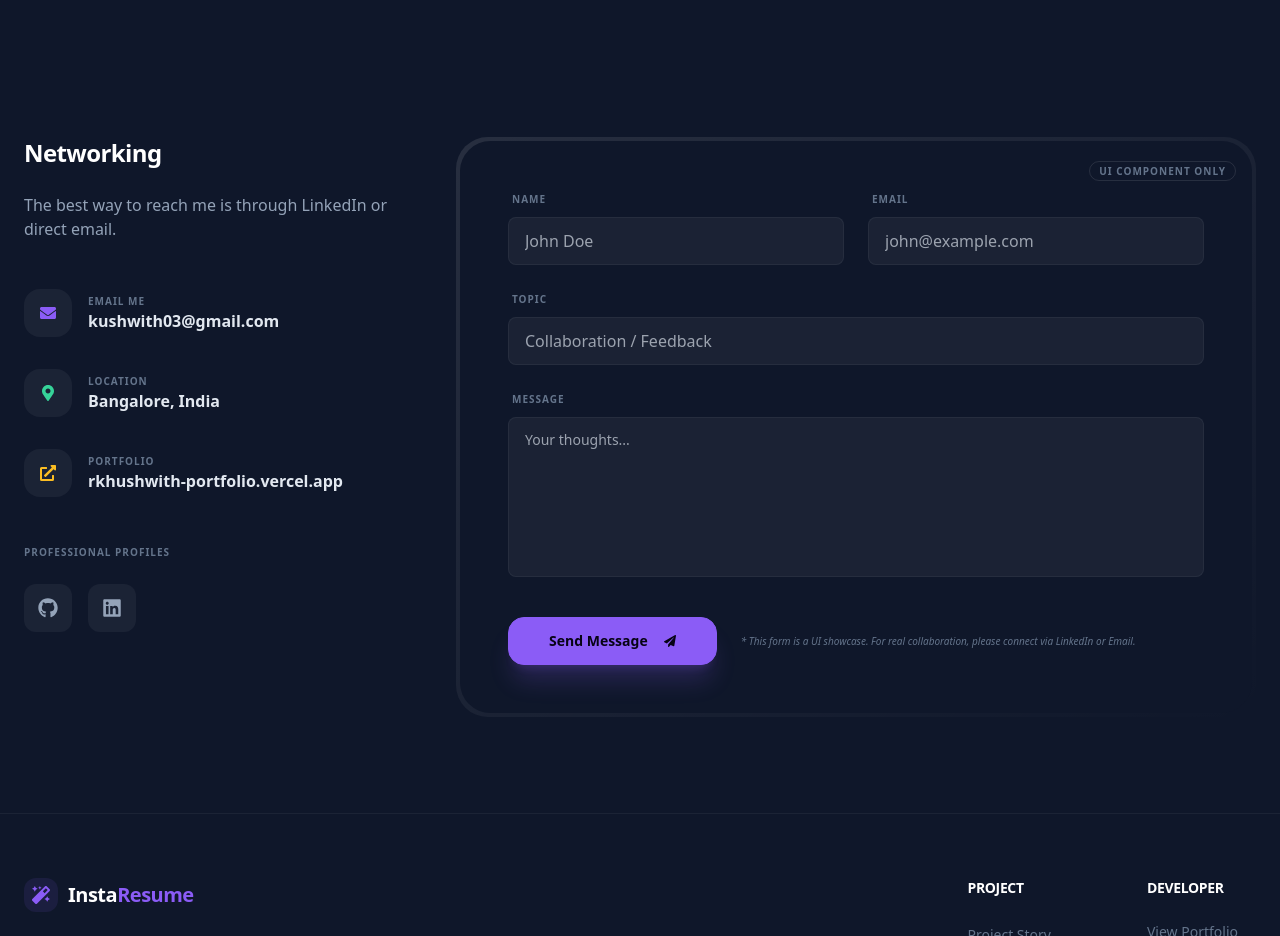
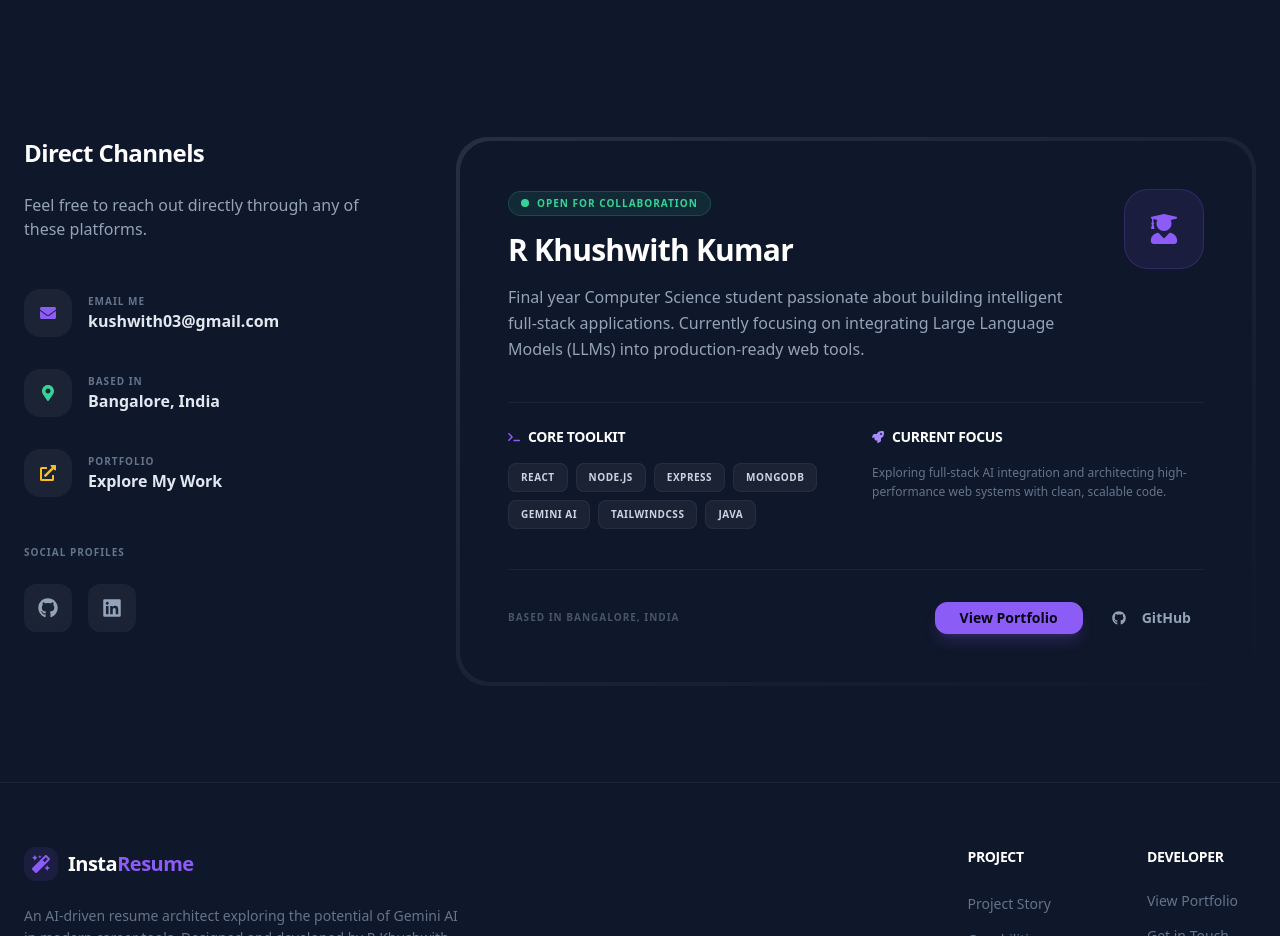
Before and after one commit to kushwith03/ai-resume-builder, a React (Vite) app: page /contact in a window 1280 px wide. Shown: the part 340-1276 px from the top of the page. Built offline with nearby package versions, Linux system fonts and the light colour scheme; no server answers; what @react-pdf/renderer would draw is missing.

Commit message:
Replace fake contact form with authentic developer networking section

```diff
--- a/src/pages/Contact.jsx
+++ b/src/pages/Contact.jsx
@@ -1,10 +1,10 @@
 import React from "react";
-import { FaEnvelope, FaMapMarkerAlt, FaLinkedin, FaGithub, FaPaperPlane, FaExternalLinkAlt } from "react-icons/fa";
+import { FaEnvelope, FaMapMarkerAlt, FaLinkedin, FaGithub, FaExternalLinkAlt, FaCode, FaUserGraduate, FaTerminal, FaRocket } from "react-icons/fa";
 
 function Contact() {
-  const handleSubmit = (e) => {
-    e.preventDefault();
-  };
+  const techStack = [
+    "React", "Node.js", "Express", "MongoDB", "Gemini AI", "TailwindCSS", "Java"
+  ];
 
   return (
     <div className="flex flex-col min-h-screen">
@@ -19,7 +19,7 @@ function Contact() {
             Let's <span className="text-transparent bg-clip-text bg-gradient-to-r from-primary to-secondary">Connect.</span>
           </h1>
           <p className="text-lg md:text-xl text-slate-400 max-w-2xl mx-auto leading-relaxed">
-            I'm always open to discussing technical challenges, collaboration opportunities, or general feedback on this project.
+            I'm always open to discussing technical challenges, collaboration opportunities, or feedback on this project.
           </p>
         </div>
       </section>
@@ -28,11 +28,11 @@ function Contact() {
       <section className="py-12 pb-24">
         <div className="container mx-auto px-6">
           <div className="grid grid-cols-1 lg:grid-cols-12 gap-16 items-start">
-            {/* Contact Info */}
+            {/* Quick Links */}
             <div className="lg:col-span-4 space-y-12">
               <div className="space-y-6">
-                <h3 className="text-2xl font-bold text-white tracking-tight">Networking</h3>
-                <p className="text-slate-400">The best way to reach me is through LinkedIn or direct email.</p>
+                <h3 className="text-2xl font-bold text-white tracking-tight">Direct Channels</h3>
+                <p className="text-slate-400">Feel free to reach out directly through any of these platforms.</p>
               </div>
 
               <div className="space-y-8">
@@ -51,7 +51,7 @@ function Contact() {
                     <FaMapMarkerAlt />
                   </div>
                   <div>
-                    <p className="text-[10px] font-black uppercase tracking-widest text-slate-500">Location</p>
+                    <p className="text-[10px] font-black uppercase tracking-widest text-slate-500">Based in</p>
                     <p className="text-slate-200 font-bold">Bangalore, India</p>
                   </div>
                 </div>
@@ -62,13 +62,13 @@ function Contact() {
                   </div>
                   <div>
                     <p className="text-[10px] font-black uppercase tracking-widest text-slate-500">Portfolio</p>
-                    <p className="text-slate-200 font-bold">rkhushwith-portfolio.vercel.app</p>
+                    <p className="text-slate-200 font-bold">Explore My Work</p>
                   </div>
                 </a>
               </div>
 
               <div className="space-y-6">
-                <p className="text-[10px] font-black uppercase tracking-widest text-slate-500">Professional Profiles</p>
+                <p className="text-[10px] font-black uppercase tracking-widest text-slate-500">Social Profiles</p>
                 <div className="flex gap-4">
                   <a href="https://github.com/kushwith03" target="_blank" rel="noopener noreferrer" className="w-12 h-12 bg-white/5 rounded-xl flex items-center justify-center text-slate-400 hover:bg-primary hover:text-white transition-all">
                     <FaGithub className="text-xl" />
@@ -80,46 +80,68 @@ function Contact() {
               </div>
             </div>
 
-            {/* Contact Form */}
+            {/* Developer Spotlight Card */}
             <div className="lg:col-span-8">
               <div className="relative p-1 bg-gradient-to-br from-white/10 to-transparent rounded-[2rem]">
-                <div className="bg-base-100 p-8 md:p-12 rounded-[1.9rem] relative overflow-hidden">
-                  <div className="absolute top-0 right-0 p-4">
-                     <span className="badge badge-outline border-white/10 text-slate-500 text-[10px] uppercase font-bold tracking-widest">UI Component Only</span>
+                <div className="bg-base-100 p-8 md:p-12 rounded-[1.9rem] space-y-10">
+                  <div className="flex flex-col md:flex-row justify-between items-start gap-6">
+                    <div className="space-y-4">
+                        <div className="inline-flex items-center gap-2 px-3 py-1 rounded-full bg-success/10 border border-success/20">
+                            <span className="relative flex h-2 w-2">
+                                <span className="animate-ping absolute inline-flex h-full w-full rounded-full bg-success opacity-75"></span>
+                                <span className="relative inline-flex rounded-full h-2 w-2 bg-success"></span>
+                            </span>
+                            <span className="text-[10px] font-black uppercase tracking-widest text-success">Open for Collaboration</span>
+                        </div>
+                        <h2 className="text-3xl font-black text-white tracking-tight">R Khushwith Kumar</h2>
+                        <p className="text-slate-400 leading-relaxed max-w-xl">
+                            Final year Computer Science student passionate about building intelligent full-stack applications.
+                            Currently focusing on integrating Large Language Models (LLMs) into production-ready web tools.
+                        </p>
+                    </div>
+                    <div className="w-20 h-20 bg-primary/10 rounded-3xl flex items-center justify-center text-3xl text-primary border border-primary/20">
+                        <FaUserGraduate />
+                    </div>
                   </div>
 
-                  <form onSubmit={handleSubmit} className="space-y-6">
-                    <div className="grid grid-cols-1 md:grid-cols-2 gap-6">
-                      <div className="form-control">
-                        <label className="label-text mb-2 text-[10px] font-bold uppercase tracking-widest text-slate-500 ml-1">Name</label>
-                        <input type="text" placeholder="John Doe" className="input bg-white/5 border-white/5 focus:border-primary/50 text-slate-200" required />
-                      </div>
-                      <div className="form-control">
-                        <label className="label-text mb-2 text-[10px] font-bold uppercase tracking-widest text-slate-500 ml-1">Email</label>
-                        <input type="email" placeholder="john@example.com" className="input bg-white/5 border-white/5 focus:border-primary/50 text-slate-200" required />
-                      </div>
+                  <div className="grid grid-cols-1 md:grid-cols-2 gap-8 pt-6 border-t border-white/5">
+                    <div className="space-y-4">
+                        <h4 className="flex items-center gap-2 text-white font-bold text-sm uppercase tracking-tight">
+                            <FaTerminal className="text-primary text-xs" />
+                            Core Toolkit
+                        </h4>
+                        <div className="flex flex-wrap gap-2">
+                            {techStack.map(tech => (
+                                <span key={tech} className="px-3 py-1.5 bg-white/5 border border-white/5 text-slate-300 text-[10px] font-bold rounded-lg uppercase tracking-wider">
+                                    {tech}
+                                </span>
+                            ))}
+                        </div>
                     </div>
+                    <div className="space-y-4">
+                        <h4 className="flex items-center gap-2 text-white font-bold text-sm uppercase tracking-tight">
+                            <FaRocket className="text-secondary text-xs" />
+                            Current Focus
+                        </h4>
+                        <p className="text-xs text-slate-500 leading-relaxed">
+                            Exploring full-stack AI integration and architecting high-performance web systems with clean, scalable code.
+                        </p>
+                    </div>
+                  </div>
 
-                    <div className="form-control">
-                      <label className="label-text mb-2 text-[10px] font-bold uppercase tracking-widest text-slate-500 ml-1">Topic</label>
-                      <input type="text" placeholder="Collaboration / Feedback" className="input bg-white/5 border-white/5 focus:border-primary/50 text-slate-200" required />
+                  <div className="pt-8 border-t border-white/5 flex flex-col sm:flex-row gap-4 items-center justify-between">
+                    <p className="text-[10px] text-slate-600 font-bold uppercase tracking-widest">
+                        Based in Bangalore, India
+                    </p>
+                    <div className="flex items-center gap-4">
+                        <a href="https://rkhushwith-portfolio.vercel.app/" target="_blank" rel="noopener noreferrer" className="btn btn-primary btn-sm px-6 rounded-xl font-black shadow-lg shadow-primary/20">
+                            View Portfolio
+                        </a>
+                        <a href="https://github.com/kushwith03" target="_blank" rel="noopener noreferrer" className="btn btn-ghost btn-sm text-slate-400 font-bold hover:text-white">
+                            <FaGithub className="mr-2" /> GitHub
+                        </a>
                     </div>
-
-                    <div className="form-control">
-                      <label className="label-text mb-2 text-[10px] font-bold uppercase tracking-widest text-slate-500 ml-1">Message</label>
-                      <textarea placeholder="Your thoughts..." className="textarea h-40 bg-white/5 border-white/5 focus:border-primary/50 text-slate-200 resize-none" required></textarea>
-                    </div>
-
-                    <div className="flex flex-col md:flex-row items-center gap-6 pt-4">
-                      <button type="submit" className="btn btn-primary w-full md:w-auto px-10 rounded-2xl font-black shadow-xl shadow-primary/20 group">
-                        Send Message
-                        <FaPaperPlane className="ml-2 group-hover:translate-x-1 group-hover:-translate-y-1 transition-transform text-xs" />
-                      </button>
-                      <p className="text-[10px] text-slate-500 font-medium leading-relaxed italic">
-                        * This form is a UI showcase. For real collaboration, please connect via LinkedIn or Email.
-                      </p>
-                    </div>
-                  </form>
+                  </div>
                 </div>
               </div>
             </div>
```
